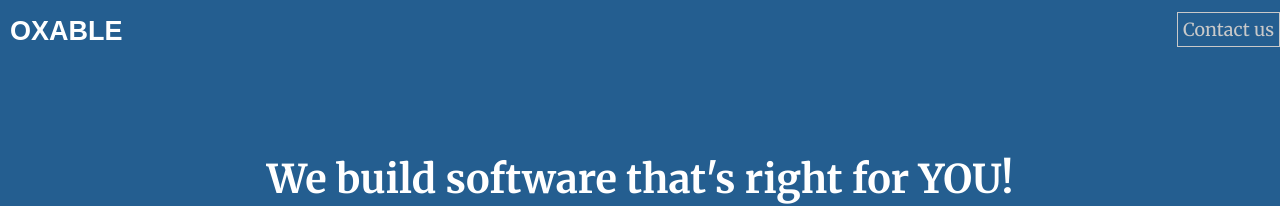
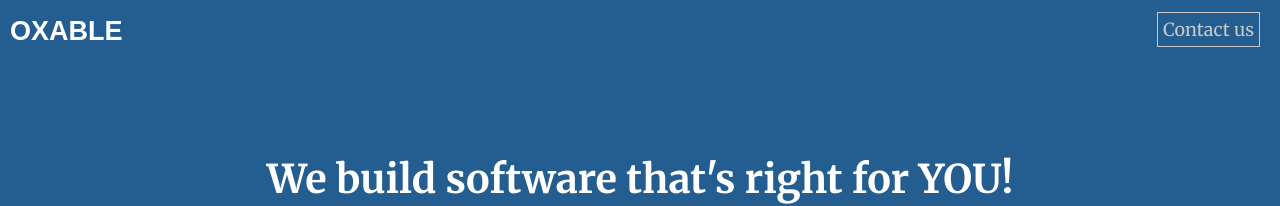
Before and after one commit to oxable/oxable.co, a Jekyll site: the page built from index.html, in a window 1280 px wide. Shown: the top 206 px of the page. Built offline with Jekyll 4.4.1, drawn with Linux system fonts in a browser that asks for light colours.

Commit message:
small fixes

```diff
--- a/assets/css/custom.css
+++ b/assets/css/custom.css
@@ -46,7 +46,7 @@ body {
 
 .topnav-list li {
   display: inline-block;
-  margin-right: 10px;
+  margin-right: 30px;
   float: left;
 }
 
--- a/index.html
+++ b/index.html
@@ -35,7 +35,7 @@ layout: base
   <ul>
     <li>We're honest people. We believe transparency is the only way to achieve hassle free relations, both for you and for us.</li>
     <li>We're tech enthusiasts. Simply put: we love coding and take pride in our work.</li>
-    <li>And if that isn't enough to trust us, we're standing on the shoulders of giants. We're a division of <a href="mitshi.in">MITSHI India LTD</a>, a publicly listed company on B.S.E. since 24 years which has a proven track record of over 40 years!</li>
+    <li>And if that isn't enough to trust us, we're standing on the shoulders of giants. We're a division of <a href="https://mitshi.in">MITSHI India LTD</a>, a publicly listed company on B.S.E. since 24 years which has a proven track record of over 40 years!</li>
   </ul>
 </div>
 
```
